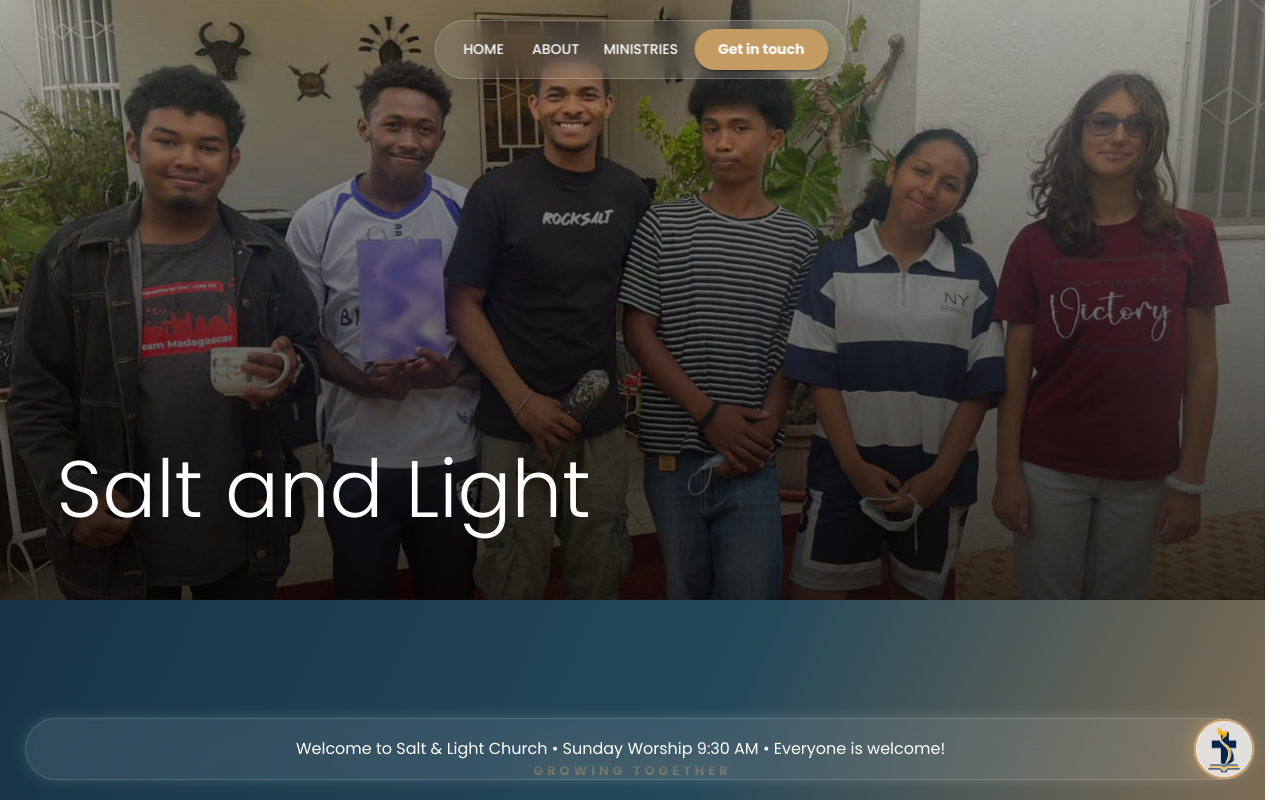
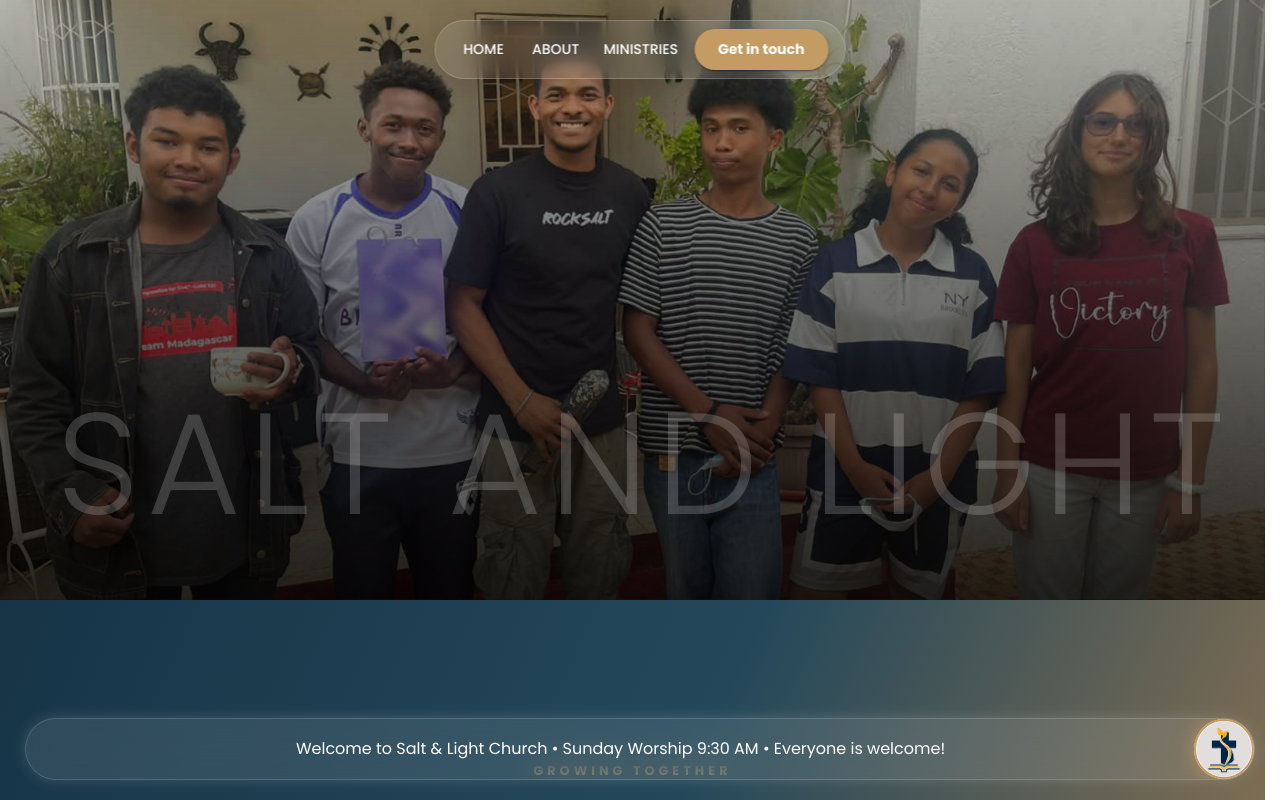
Before and after one commit to JayRostorfer/Salt-LightChurch, a Next.js app: page /groups in a window 1280 px wide. Shown: the top 800 px of the page. Built offline with nearby package versions, Linux system fonts and the light colour scheme.

Commit message:
Update MinistryHero component styles and structure

```diff
--- a/src/components/ministries/MinistryHero.js
+++ b/src/components/ministries/MinistryHero.js
@@ -23,6 +23,7 @@ justifyContent: "center",
 overflow: "hidden",
 }}
 >
+{/* Background Swiper */}
 <Swiper
 modules={[Autoplay, EffectFade]}
 effect="fade"
@@ -55,24 +56,24 @@ objectFit: "cover",
 ))}
 </Swiper>
 
-  {/* Overlay */}
+  {/* Dark Overlay */}
   <Box
     sx={{
       position: "absolute",
       inset: 0,
       background:
-        "linear-gradient(to top, rgba(0,0,0,0.8), rgba(0,0,0,0.3))",
+        "linear-gradient(to top, rgba(0,0,0,0.85), rgba(0,0,0,0.25))",
       zIndex: 1,
     }}
   />
 
+  {/* Watermark Title */}
   <Container
     maxWidth="lg"
     sx={{
       position: "relative",
       zIndex: 2,
       color: "white",
-      textAlign: "left",
       pb: {
         xs: 5,
         md: 8,
@@ -83,10 +84,22 @@ objectFit: "cover",
       variant="h1"
       fontWeight="bold"
       sx={{
+        textAlign: "center",
+        textTransform: "uppercase",
+        whiteSpace: "nowrap",
+        opacity: 0.18,
         fontSize: {
-          xs: "2.5rem",
-          md: "5rem",
+          xs: "2.8rem",
+          sm: "4.5rem",
+          md: "7rem",
+          lg: "9rem",
         },
+        letterSpacing: {
+          xs: "2px",
+          md: "8px",
+        },
+        lineHeight: 1,
+        userSelect: "none",
       }}
     >
       Salt and Light
```
